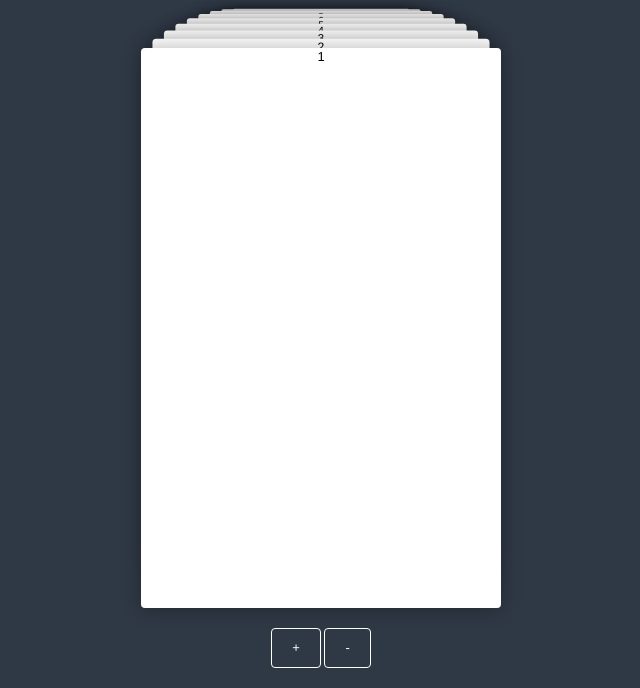
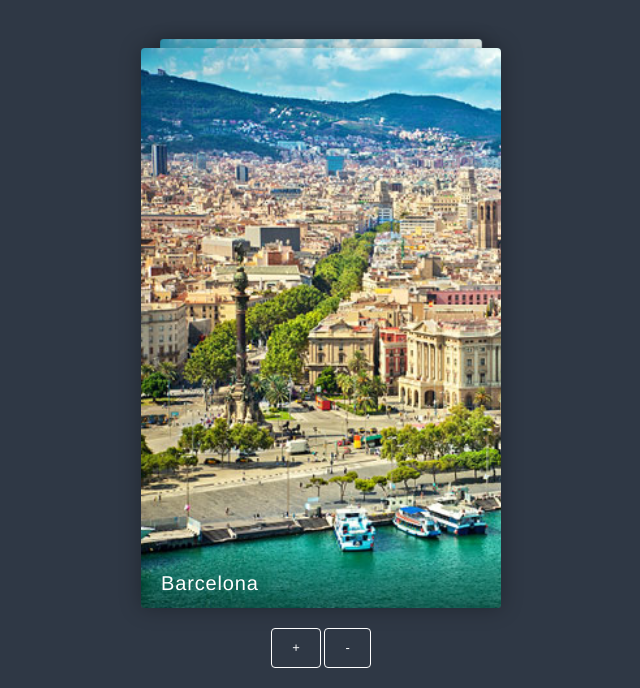
Before and after one commit to alexeybondarenko/swipe-cards, a plain HTML site: page index.html in a window 1280 px wide. Shown: the part 112-800 px from the top of the page, without its empty margins (319-959 px from the left). Drawn offline with Linux system fonts and the light colour scheme.

Commit message:
Update 2015-10-25T15:04:14.550Z

```diff
--- a/css/app.css
+++ b/css/app.css
@@ -1,30 +1,30 @@
-@media -sass-debug-info{filename{font-family:file\:\/\/\/Users\/alexeybondarenko\/Sites\/swipe-cards\/src\/css\/_swipe-cards\.sass}line{font-family:\000034}}
+@media -sass-debug-info{filename{font-family:file\:\/\/\/Users\/alexeybondarenko\/Sites\/swipe-cards\/src\/css\/app\.sass}line{font-family:\000034}}
 body {
   background-color: #2f3845;
   font: 200 13px/1.4 "Helvetica Neue", Helvetica, Arial, Verdana, sans-serif;
   padding: 20px;
   overflow: hidden; }
 
-@media -sass-debug-info{filename{font-family:file\:\/\/\/Users\/alexeybondarenko\/Sites\/swipe-cards\/src\/css\/_swipe-cards\.sass}line{font-family:\000039}}
+@media -sass-debug-info{filename{font-family:file\:\/\/\/Users\/alexeybondarenko\/Sites\/swipe-cards\/src\/css\/app\.sass}line{font-family:\000039}}
 button, input, textarea {
   font: 200 13px/1.4 "Helvetica Neue", Helvetica, Arial, Verdana, sans-serif; }
 
-@media -sass-debug-info{filename{font-family:file\:\/\/\/Users\/alexeybondarenko\/Sites\/swipe-cards\/src\/css\/_swipe-cards\.sass}line{font-family:\0000311}}
+@media -sass-debug-info{filename{font-family:file\:\/\/\/Users\/alexeybondarenko\/Sites\/swipe-cards\/src\/css\/app\.sass}line{font-family:\0000311}}
 .title {
   margin: 20px 0 5px; }
 
-@media -sass-debug-info{filename{font-family:file\:\/\/\/Users\/alexeybondarenko\/Sites\/swipe-cards\/src\/css\/_swipe-cards\.sass}line{font-family:\0000313}}
+@media -sass-debug-info{filename{font-family:file\:\/\/\/Users\/alexeybondarenko\/Sites\/swipe-cards\/src\/css\/app\.sass}line{font-family:\0000313}}
 .subtitle {
   margin: 5px 0 5px;
   text-align: center;
   font-weight: 300; }
 
-@media -sass-debug-info{filename{font-family:file\:\/\/\/Users\/alexeybondarenko\/Sites\/swipe-cards\/src\/css\/_swipe-cards\.sass}line{font-family:\0000317}}
+@media -sass-debug-info{filename{font-family:file\:\/\/\/Users\/alexeybondarenko\/Sites\/swipe-cards\/src\/css\/app\.sass}line{font-family:\0000317}}
 .wrap {
   box-sizing: border-box;
   text-align: center;
   color: white; }
-@media -sass-debug-info{filename{font-family:file\:\/\/\/Users\/alexeybondarenko\/Sites\/swipe-cards\/src\/css\/_swipe-cards\.sass}line{font-family:\0000321}}
+@media -sass-debug-info{filename{font-family:file\:\/\/\/Users\/alexeybondarenko\/Sites\/swipe-cards\/src\/css\/app\.sass}line{font-family:\0000321}}
   .wrap .wrap__swipe {
     position: absolute;
     top: 100px;
@@ -34,7 +34,7 @@ button, input, textarea {
     right: 0;
     margin: auto;
     color: black; }
-@media -sass-debug-info{filename{font-family:file\:\/\/\/Users\/alexeybondarenko\/Sites\/swipe-cards\/src\/css\/_swipe-cards\.sass}line{font-family:\0000331}}
+@media -sass-debug-info{filename{font-family:file\:\/\/\/Users\/alexeybondarenko\/Sites\/swipe-cards\/src\/css\/app\.sass}line{font-family:\0000331}}
   .wrap .wrap__btns {
     position: absolute;
     bottom: 20px;
@@ -42,7 +42,7 @@ button, input, textarea {
     left: 0;
     right: 0; }
 
-@media -sass-debug-info{filename{font-family:file\:\/\/\/Users\/alexeybondarenko\/Sites\/swipe-cards\/src\/css\/_swipe-cards\.sass}line{font-family:\0000338}}
+@media -sass-debug-info{filename{font-family:file\:\/\/\/Users\/alexeybondarenko\/Sites\/swipe-cards\/src\/css\/app\.sass}line{font-family:\0000338}}
 .btn {
   -webkit-appearance: none;
   -moz-appearance: none;
@@ -51,19 +51,23 @@ button, input, textarea {
   padding: 10px 20px;
   background: transparent;
   border-radius: 4px; }
-@media -sass-debug-info{filename{font-family:file\:\/\/\/Users\/alexeybondarenko\/Sites\/swipe-cards\/src\/css\/_swipe-cards\.sass}line{font-family:\0000344}}
+@media -sass-debug-info{filename{font-family:file\:\/\/\/Users\/alexeybondarenko\/Sites\/swipe-cards\/src\/css\/app\.sass}line{font-family:\0000344}}
   .btn:focus {
     outline: none;
     background: rgba(255, 255, 255, 0.05); }
 
-@media -sass-debug-info{filename{font-family:file\:\/\/\/Users\/alexeybondarenko\/Sites\/swipe-cards\/src\/css\/_swipe-cards\.sass}line{font-family:\0000348}}
+@media -sass-debug-info{filename{font-family:file\:\/\/\/Users\/alexeybondarenko\/Sites\/swipe-cards\/src\/css\/app\.sass}line{font-family:\0000348}}
+#swipe-card-origin {
+  display: none; }
+
+@media -sass-debug-info{filename{font-family:file\:\/\/\/Users\/alexeybondarenko\/Sites\/swipe-cards\/src\/css\/_swipe-cards\.sass}line{font-family:\000033}}
 .swipe-cards {
   position: relative;
   width: 100%;
   height: 100%;
   box-sizing: border-box;
   padding-top: 40px; }
-@media -sass-debug-info{filename{font-family:file\:\/\/\/Users\/alexeybondarenko\/Sites\/swipe-cards\/src\/css\/_swipe-cards\.sass}line{font-family:\0000355}}
+@media -sass-debug-info{filename{font-family:file\:\/\/\/Users\/alexeybondarenko\/Sites\/swipe-cards\/src\/css\/_swipe-cards\.sass}line{font-family:\0000310}}
   .swipe-cards .swipe-cards__wrap {
     width: 100%;
     height: 100%;
@@ -71,89 +75,151 @@ button, input, textarea {
     -ms-transform-origin: 50% 0%;
     transform-origin: 50% 0%;
     -webkit-transform-origin: 50% 0%; }
-@media -sass-debug-info{filename{font-family:file\:\/\/\/Users\/alexeybondarenko\/Sites\/swipe-cards\/src\/css\/_swipe-cards\.sass}line{font-family:\0000361}}
+@media -sass-debug-info{filename{font-family:file\:\/\/\/Users\/alexeybondarenko\/Sites\/swipe-cards\/src\/css\/_swipe-cards\.sass}line{font-family:\0000316}}
   .swipe-cards .swipe-cards__item {
     position: absolute;
     top: 20px;
     left: 20px;
     right: 20px;
     bottom: 20px;
-    background: white;
-    box-shadow: 0 0 20px rgba(0, 0, 0, 0.3);
-    border-radius: 4px;
     z-index: -1;
     -ms-transform-origin: 50% 0%;
     transform-origin: 50% 0%;
     -webkit-transform-origin: 50% 0%;
-    transition: transform 0.6s ease-in;
-    -webkit-transition: -webkit-transform 0.6s ease-in;
-    transform: scale3d(0.49045, 0.49045, 1) translate3d(0, -80px, 0);
-    -webkit-transform: scale3d(0.49045, 0.49045, 1) translate3d(0, -80px, 0);
+    transition: -webkit-transform 0.3s ease-in;
+    transition: transform 0.3s ease-in;
+    -webkit-transform: scale3d(0.57537, 0.57537, 1) translate3d(0, -40px, 0);
+    transform: scale3d(0.57537, 0.57537, 1) translate3d(0, -40px, 0);
     opacity: 0; }
-@media -sass-debug-info{filename{font-family:file\:\/\/\/Users\/alexeybondarenko\/Sites\/swipe-cards\/src\/css\/_swipe-cards\.sass}line{font-family:\0000390}}
+@media -sass-debug-info{filename{font-family:file\:\/\/\/Users\/alexeybondarenko\/Sites\/swipe-cards\/src\/css\/_swipe-cards\.sass}line{font-family:\0000339}}
     .swipe-cards .swipe-cards__item.is-active {
-      transition: none;
-      -webkit-transition: none; }
-@media -sass-debug-info{filename{font-family:file\:\/\/\/Users\/alexeybondarenko\/Sites\/swipe-cards\/src\/css\/_swipe-cards\.sass}line{font-family:\0000393}}
+      transition: none; }
+@media -sass-debug-info{filename{font-family:file\:\/\/\/Users\/alexeybondarenko\/Sites\/swipe-cards\/src\/css\/_swipe-cards\.sass}line{font-family:\0000341}}
     .swipe-cards .swipe-cards__item.is-deleted {
-      transition-duration: 0.3s; }
-@media -sass-debug-info{filename{font-family:file\:\/\/\/Users\/alexeybondarenko\/Sites\/swipe-cards\/src\/css\/_swipe-cards\.sass}line{font-family:\0000396}}
-    .swipe-cards .swipe-cards__item:nth-child(9) {
-      opacity: 1;
-      transform: scale3d(0.49045, 0.49045, 1) translate3d(0, -80px, 0);
-      -webkit-transform: scale3d(0.49045, 0.49045, 1) translate3d(0, -80px, 0);
-      z-index: 1; }
-@media -sass-debug-info{filename{font-family:file\:\/\/\/Users\/alexeybondarenko\/Sites\/swipe-cards\/src\/css\/_swipe-cards\.sass}line{font-family:\0000396}}
-    .swipe-cards .swipe-cards__item:nth-child(8) {
-      opacity: 1;
-      transform: scale3d(0.55414, 0.55414, 1) translate3d(0, -70px, 0);
-      -webkit-transform: scale3d(0.55414, 0.55414, 1) translate3d(0, -70px, 0);
-      z-index: 2; }
-@media -sass-debug-info{filename{font-family:file\:\/\/\/Users\/alexeybondarenko\/Sites\/swipe-cards\/src\/css\/_swipe-cards\.sass}line{font-family:\0000396}}
-    .swipe-cards .swipe-cards__item:nth-child(7) {
-      opacity: 1;
-      transform: scale3d(0.61783, 0.61783, 1) translate3d(0, -60px, 0);
-      -webkit-transform: scale3d(0.61783, 0.61783, 1) translate3d(0, -60px, 0);
-      z-index: 3; }
-@media -sass-debug-info{filename{font-family:file\:\/\/\/Users\/alexeybondarenko\/Sites\/swipe-cards\/src\/css\/_swipe-cards\.sass}line{font-family:\0000396}}
-    .swipe-cards .swipe-cards__item:nth-child(6) {
-      opacity: 1;
-      transform: scale3d(0.68153, 0.68153, 1) translate3d(0, -50px, 0);
-      -webkit-transform: scale3d(0.68153, 0.68153, 1) translate3d(0, -50px, 0);
-      z-index: 4; }
-@media -sass-debug-info{filename{font-family:file\:\/\/\/Users\/alexeybondarenko\/Sites\/swipe-cards\/src\/css\/_swipe-cards\.sass}line{font-family:\0000396}}
+      transition-duration: 0.2s; }
+@media -sass-debug-info{filename{font-family:file\:\/\/\/Users\/alexeybondarenko\/Sites\/swipe-cards\/src\/css\/_swipe-cards\.sass}line{font-family:\0000344}}
     .swipe-cards .swipe-cards__item:nth-child(5) {
       opacity: 1;
-      transform: scale3d(0.74522, 0.74522, 1) translate3d(0, -40px, 0);
-      -webkit-transform: scale3d(0.74522, 0.74522, 1) translate3d(0, -40px, 0);
-      z-index: 5; }
-@media -sass-debug-info{filename{font-family:file\:\/\/\/Users\/alexeybondarenko\/Sites\/swipe-cards\/src\/css\/_swipe-cards\.sass}line{font-family:\0000396}}
+      -webkit-transform: scale3d(0.57537, 0.57537, 1) translate3d(0, -40px, 0);
+      transform: scale3d(0.57537, 0.57537, 1) translate3d(0, -40px, 0);
+      z-index: 1; }
+@media -sass-debug-info{filename{font-family:file\:\/\/\/Users\/alexeybondarenko\/Sites\/swipe-cards\/src\/css\/_swipe-cards\.sass}line{font-family:\0000344}}
     .swipe-cards .swipe-cards__item:nth-child(4) {
       opacity: 1;
-      transform: scale3d(0.80892, 0.80892, 1) translate3d(0, -30px, 0);
-      -webkit-transform: scale3d(0.80892, 0.80892, 1) translate3d(0, -30px, 0);
-      z-index: 6; }
-@media -sass-debug-info{filename{font-family:file\:\/\/\/Users\/alexeybondarenko\/Sites\/swipe-cards\/src\/css\/_swipe-cards\.sass}line{font-family:\0000396}}
+      -webkit-transform: scale3d(0.68153, 0.68153, 1) translate3d(0, -30px, 0);
+      transform: scale3d(0.68153, 0.68153, 1) translate3d(0, -30px, 0);
+      z-index: 2; }
+@media -sass-debug-info{filename{font-family:file\:\/\/\/Users\/alexeybondarenko\/Sites\/swipe-cards\/src\/css\/_swipe-cards\.sass}line{font-family:\0000344}}
     .swipe-cards .swipe-cards__item:nth-child(3) {
       opacity: 1;
-      transform: scale3d(0.87261, 0.87261, 1) translate3d(0, -20px, 0);
-      -webkit-transform: scale3d(0.87261, 0.87261, 1) translate3d(0, -20px, 0);
-      z-index: 7; }
-@media -sass-debug-info{filename{font-family:file\:\/\/\/Users\/alexeybondarenko\/Sites\/swipe-cards\/src\/css\/_swipe-cards\.sass}line{font-family:\0000396}}
+      -webkit-transform: scale3d(0.78769, 0.78769, 1) translate3d(0, -20px, 0);
+      transform: scale3d(0.78769, 0.78769, 1) translate3d(0, -20px, 0);
+      z-index: 3; }
+@media -sass-debug-info{filename{font-family:file\:\/\/\/Users\/alexeybondarenko\/Sites\/swipe-cards\/src\/css\/_swipe-cards\.sass}line{font-family:\0000344}}
     .swipe-cards .swipe-cards__item:nth-child(2) {
       opacity: 1;
-      transform: scale3d(0.93631, 0.93631, 1) translate3d(0, -10px, 0);
-      -webkit-transform: scale3d(0.93631, 0.93631, 1) translate3d(0, -10px, 0);
-      z-index: 8; }
-@media -sass-debug-info{filename{font-family:file\:\/\/\/Users\/alexeybondarenko\/Sites\/swipe-cards\/src\/css\/_swipe-cards\.sass}line{font-family:\0000396}}
+      -webkit-transform: scale3d(0.89384, 0.89384, 1) translate3d(0, -10px, 0);
+      transform: scale3d(0.89384, 0.89384, 1) translate3d(0, -10px, 0);
+      z-index: 4; }
+@media -sass-debug-info{filename{font-family:file\:\/\/\/Users\/alexeybondarenko\/Sites\/swipe-cards\/src\/css\/_swipe-cards\.sass}line{font-family:\0000344}}
     .swipe-cards .swipe-cards__item:nth-child(1) {
       opacity: 1;
+      -webkit-transform: scale3d(1, 1, 1) translate3d(0, 0px, 0);
       transform: scale3d(1, 1, 1) translate3d(0, 0px, 0);
-      -webkit-transform: scale3d(1, 1, 1) translate3d(0, 0px, 0);
-      z-index: 9; }
-@media -sass-debug-info{filename{font-family:file\:\/\/\/Users\/alexeybondarenko\/Sites\/swipe-cards\/src\/css\/_swipe-cards\.sass}line{font-family:\0000396}}
+      z-index: 5; }
+@media -sass-debug-info{filename{font-family:file\:\/\/\/Users\/alexeybondarenko\/Sites\/swipe-cards\/src\/css\/_swipe-cards\.sass}line{font-family:\0000344}}
     .swipe-cards .swipe-cards__item:nth-child(0) {
       opacity: 1;
-      transform: scale3d(1.06369, 1.06369, 1) translate3d(0, 10px, 0);
-      -webkit-transform: scale3d(1.06369, 1.06369, 1) translate3d(0, 10px, 0);
-      z-index: 10; }
+      -webkit-transform: scale3d(1.10616, 1.10616, 1) translate3d(0, 10px, 0);
+      transform: scale3d(1.10616, 1.10616, 1) translate3d(0, 10px, 0);
+      z-index: 6; }
+
+@media -sass-debug-info{filename{font-family:file\:\/\/\/Users\/alexeybondarenko\/Sites\/swipe-cards\/src\/css\/_ticket\.sass}line{font-family:\000031}}
+.ticket {
+  width: 100%;
+  height: 100%;
+  box-shadow: 0 0 20px rgba(0, 0, 0, 0.3); }
+@media -sass-debug-info{filename{font-family:file\:\/\/\/Users\/alexeybondarenko\/Sites\/swipe-cards\/src\/css\/_ticket\.sass}line{font-family:\000036}}
+  .ticket .ticket__poster, .ticket .ticket__content {
+    border-radius: 4px;
+    overflow: hidden; }
+@media -sass-debug-info{filename{font-family:file\:\/\/\/Users\/alexeybondarenko\/Sites\/swipe-cards\/src\/css\/_ticket\.sass}line{font-family:\0000310}}
+  .ticket .ticket__poster {
+    overflow: hidden; }
+@media -sass-debug-info{filename{font-family:file\:\/\/\/Users\/alexeybondarenko\/Sites\/swipe-cards\/src\/css\/_ticket\.sass}line{font-family:\0000312}}
+  .ticket .ticket__photo {
+    height: 100%;
+    width: 100%;
+    overflow: hidden; }
+@media -sass-debug-info{filename{font-family:file\:\/\/\/Users\/alexeybondarenko\/Sites\/swipe-cards\/src\/css\/_ticket\.sass}line{font-family:\0000316}}
+    .ticket .ticket__photo img {
+      min-width: 100%;
+      min-height: 100%; }
+@media -sass-debug-info{filename{font-family:file\:\/\/\/Users\/alexeybondarenko\/Sites\/swipe-cards\/src\/css\/_ticket\.sass}line{font-family:\0000322}}
+  .ticket .ticket__title {
+    text-align: left;
+    padding: 20px 20px 10px;
+    box-sizing: border-box; }
+@media -sass-debug-info{filename{font-family:file\:\/\/\/Users\/alexeybondarenko\/Sites\/swipe-cards\/src\/css\/_ticket\.sass}line{font-family:\0000326}}
+  .ticket .ticket__photo + .ticket__title {
+    color: white;
+    font-size: 20px;
+    line-height: 30px;
+    font-weight: 500;
+    letter-spacing: 0.85px;
+    position: relative;
+    top: -60px;
+    background-image: linear-gradient(transparent, rgba(0, 0, 0, 0.4)); }
+@media -sass-debug-info{filename{font-family:file\:\/\/\/Users\/alexeybondarenko\/Sites\/swipe-cards\/src\/css\/_ticket\.sass}line{font-family:\0000336}}
+  .ticket .ticket__content {
+    background-color: #fafef7; }
+@media -sass-debug-info{filename{font-family:file\:\/\/\/Users\/alexeybondarenko\/Sites\/swipe-cards\/src\/css\/_ticket\.sass}line{font-family:\0000338}}
+  .ticket .ticket__text {
+    padding: 20px 40px; }
+@media -sass-debug-info{filename{font-family:file\:\/\/\/Users\/alexeybondarenko\/Sites\/swipe-cards\/src\/css\/_ticket\.sass}line{font-family:\0000341}}
+    .ticket .ticket__text h1 {
+      margin-bottom: 10px; }
+@media -sass-debug-info{filename{font-family:file\:\/\/\/Users\/alexeybondarenko\/Sites\/swipe-cards\/src\/css\/_ticket\.sass}line{font-family:\0000343}}
+    .ticket .ticket__text h2 {
+      font-weight: 400;
+      margin-top: 10px; }
+@media -sass-debug-info{filename{font-family:file\:\/\/\/Users\/alexeybondarenko\/Sites\/swipe-cards\/src\/css\/_ticket\.sass}line{font-family:\0000346}}
+    .ticket .ticket__text p {
+      text-align: justify; }
+
+@media -sass-debug-info{filename{font-family:file\:\/\/\/Users\/alexeybondarenko\/Sites\/swipe-cards\/src\/css\/_flip\.sass}line{font-family:\000031}}
+.flip {
+  position: relative;
+  -webkit-perspective: 1000;
+  perspective: 1000; }
+@media -sass-debug-info{filename{font-family:file\:\/\/\/Users\/alexeybondarenko\/Sites\/swipe-cards\/src\/css\/_flip\.sass}line{font-family:\000035}}
+  .flip.is-flipped .flip__wrap {
+    -webkit-transform: rotateY(180deg);
+    transform: rotateY(180deg); }
+@media -sass-debug-info{filename{font-family:file\:\/\/\/Users\/alexeybondarenko\/Sites\/swipe-cards\/src\/css\/_flip\.sass}line{font-family:\000037}}
+  .flip .flip__wrap {
+    height: 100%;
+    transition: 0.6s;
+    -webkit-transform-style: preserve-3d;
+    transform-style: preserve-3d;
+    position: relative;
+    -webkit-animation-fill-mode: forwards;
+    animation-fill-mode: forwards; }
+@media -sass-debug-info{filename{font-family:file\:\/\/\/Users\/alexeybondarenko\/Sites\/swipe-cards\/src\/css\/_flip\.sass}line{font-family:\0000313}}
+  .flip .flip__front, .flip .flip__back {
+    height: 100%;
+    width: 100%;
+    position: absolute;
+    top: 0;
+    left: 0;
+    -webkit-backface-visibility: hidden;
+    backface-visibility: hidden; }
+@media -sass-debug-info{filename{font-family:file\:\/\/\/Users\/alexeybondarenko\/Sites\/swipe-cards\/src\/css\/_flip\.sass}line{font-family:\0000320}}
+  .flip .flip__front {
+    z-index: 2;
+    -webkit-transform: rotateY(0deg);
+    transform: rotateY(0deg); }
+@media -sass-debug-info{filename{font-family:file\:\/\/\/Users\/alexeybondarenko\/Sites\/swipe-cards\/src\/css\/_flip\.sass}line{font-family:\0000323}}
+  .flip .flip__back {
+    -webkit-transform: rotateY(-180deg);
+    transform: rotateY(-180deg); }
--- a/index.html
+++ b/index.html
@@ -11,24 +11,30 @@
 <div class="wrap">
     <h1 class="title">Swipe Cards</h1>
     <h2 class="subtitle">Start move card</h2>
+    <div class="swipe-cards__item flip" id="swipe-card-origin">
+        <div class="flip__wrap">
+            <div class="ticket">
+                <div class="flip__front ticket__poster">
+                    <div class="ticket__photo">
+                        <img src="/swipe-cards/images/barcelona.jpg" alt="&quot;/">
+                    </div>
+                    <div class="ticket__title">
+                        Barcelona
+                    </div>
+                </div>
+                <div class="flip__back ticket__content">
+                    <div class="ticket__text">
+                        <h1>Барселона</h1>
+                        <h2>Гордость Испании</h2>
+                        <p>Роскошная древняя Барселона — пожалуй, главная ценность в сокровищнице средиземноморского побережья. Это радушный, спокойный и в то же время современный яркий город. Гордость Испании встретит вас величественными панорамами, античным очарованием, замечательной кухней, уникальным местным колоритом и запахом свободы.</p>
+                    </div>
+                </div>
+            </div>
+        </div>
+    </div>
     <div class="wrap__swipe">
         <div class="swipe-cards" id="swipe-cards">
             <div class="swipe-cards__wrap">
-                <div class="swipe-cards__item">1</div>
-                <div class="swipe-cards__item">2</div>
-                <div class="swipe-cards__item">3</div>
-                <div class="swipe-cards__item">4</div>
-                <div class="swipe-cards__item">5</div>
-                <div class="swipe-cards__item">6</div>
-                <div class="swipe-cards__item">7</div>
-                <div class="swipe-cards__item">8</div>
-                <div class="swipe-cards__item">9</div>
-                <div class="swipe-cards__item">10</div>
-                <div class="swipe-cards__item">11</div>
-                <div class="swipe-cards__item">12</div>
-                <div class="swipe-cards__item">13</div>
-                <div class="swipe-cards__item">14</div>
-                <!--<div class="swipe-cards__item">4</div>-->
             </div>
         </div>
     </div>
--- a/js/app.js
+++ b/js/app.js
@@ -5,13 +5,34 @@
 
     var isTouch = !!('ontouchstart' in window);
 
-    document.querySelector('.btn-add').addEventListener(isTouch ? 'touchend' : 'click', function () {
-        var newCard = document.createElement('div');
-        newCard.classList.add('swipe-cards__item');
+    var clickEventName = isTouch ? 'touchend' : 'click';
+
+    function addNewCard () {
+        var newCard = document.getElementById('swipe-card-origin').cloneNode(true);
+        newCard.id = null;
         var container = cards.firstElementChild;
         container.insertBefore(newCard, container.firstElementChild);
+        addListnersForFlip (newCard);
+    }
+
+    document.querySelector('.btn-add').addEventListener(clickEventName, function () {
+        addNewCard();
     });
-    document.querySelector('.btn-delete').addEventListener(isTouch ? 'touchend' : 'click', function () {
+    document.querySelector('.btn-delete').addEventListener(clickEventName, function () {
         cards.firstElementChild.removeChild(cards.firstElementChild.firstElementChild);
     });
+    function addListnersForFlip (item) {
+        item.addEventListener(clickEventName, function () {
+            if (!this.classList.contains('is-active')) {
+                this.classList.toggle('is-flipped');
+            }
+        });
+    }
+    Array.prototype.slice.call(document.querySelectorAll('.flip')).forEach(function(el) {
+        addListnersForFlip(el)
+    });
+
+    addNewCard();
+    addNewCard();
+
 }());
```
Also changed, not shown: js/swipe-cards.js (+4 -7 lines), images/barcelona.jpg (added).
